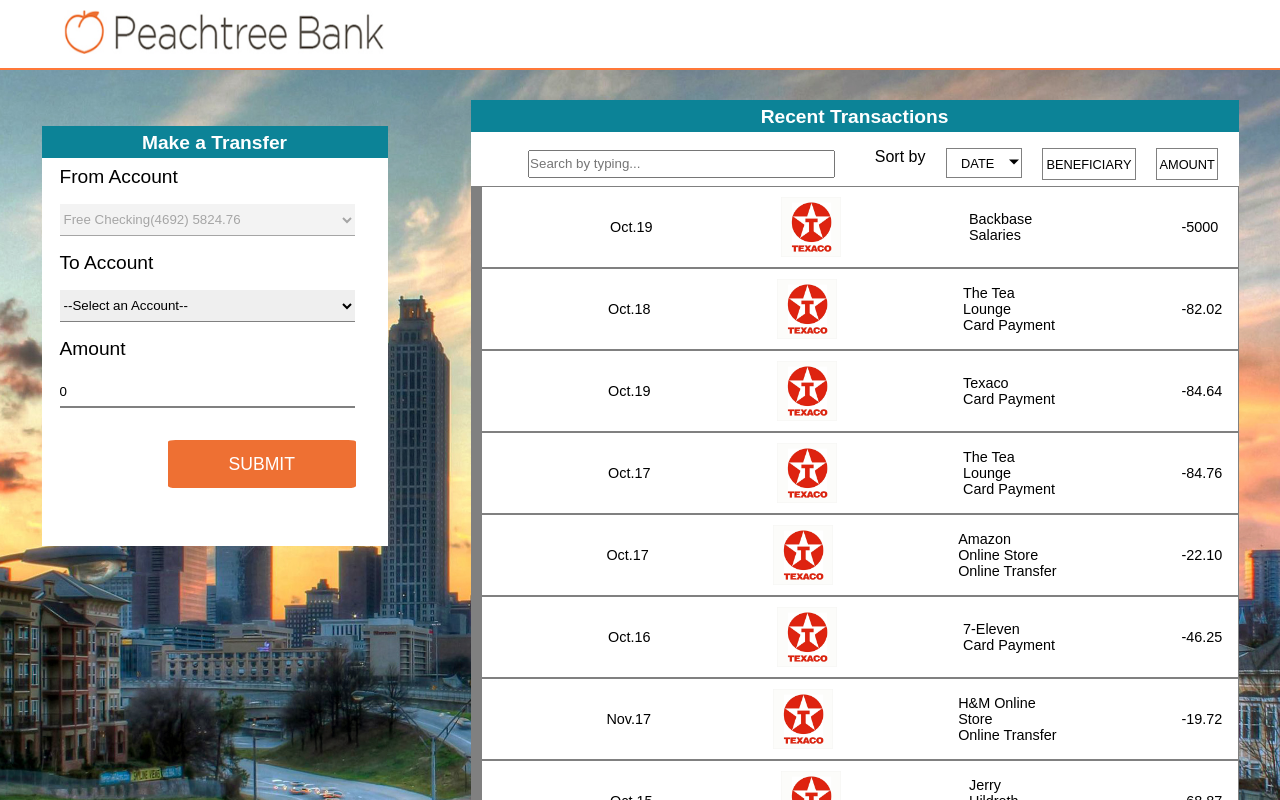
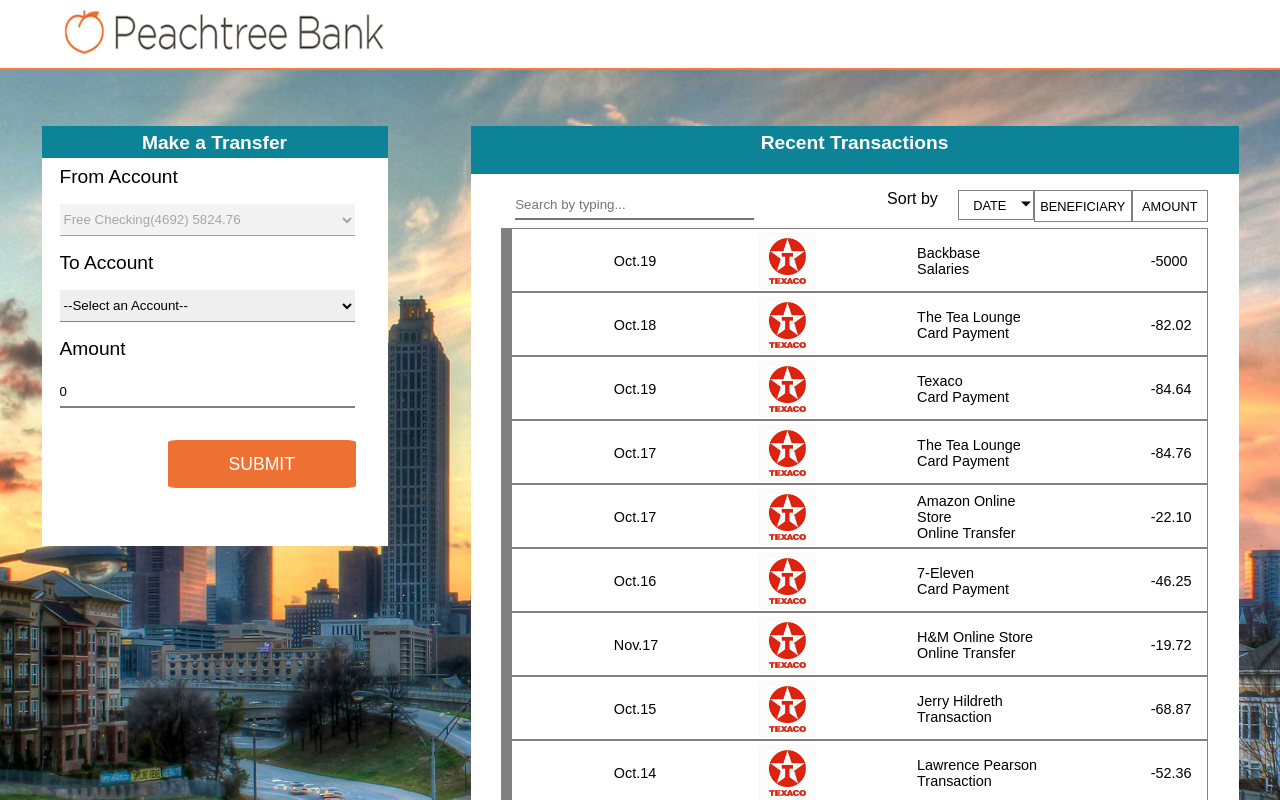
Before and after one commit to KevinPMoore/BackbaseApplication, a React (Create React App) app: page / in a window 1280 px wide. Shown: the top 800 px of the page. Built offline with nearby package versions, Linux system fonts and the light colour scheme; a web font is replaced by a local one.

Commit message:
full-screen styling for transactions component

```diff
--- a/src/App.css
+++ b/src/App.css
@@ -13,6 +13,8 @@
 
 @media screen and (min-width: 1025px) {
   main {
+    height: 100vh;
+    width: 100vw;
     padding-top: 60px;
     display: flex;
     flex-direction: row;
--- a/src/components/transactions/Transactions.css
+++ b/src/components/transactions/Transactions.css
@@ -37,6 +37,9 @@
     margin-bottom: 8px;
     margin-left: 15%;
     margin-right: 15%;
+    border-top: none;
+    border-left: none;
+    border-right: none;
 }
 
 .transactions-button-container {
@@ -105,14 +108,14 @@
     flex-direction: row;
     justify-content: space-between;
     flex-wrap: wrap;
-    min-height: 80px;
+    max-height: 60px;
     border: 1px solid grey;
     font-size: 0.8rem;
 }
 
 #vertical-bar {
     width: 8px;
-    height: 80px;
+    height: 60px;
     background-color: gray;
 }
 
@@ -190,8 +193,8 @@
     }
 
     .transaction-logo {
-        width: 60px;
-        height: 60px;
+        width: 48px;
+        height: 48px;
         margin-top: auto;
         margin-bottom: auto;
     }
@@ -231,9 +234,14 @@
 @media screen and (min-width: 1025px) {
     .Transactions {
         width: 60%;
-        height: 80%;
+        max-height: 832px;
+        margin-top: 66px;
     }
-    /* no changes here yet
+
+    .transactions-header {
+        height: 48px;
+    }
+
     .transactions-fieldset {
         flex-direction: row;
         justify-content: space-between;
@@ -243,6 +251,7 @@
 
     .transactions-search-container {
         width: 50%;
+        padding-right: 72px;
     }
 
     .transactions-search {
@@ -258,6 +267,12 @@
     .transactions-button-container {
         width: 50%;
         padding-top: 16px;
+        justify-content: flex-end;
+        margin-right: 4%;
+    }
+
+    .transactions-span {
+        margin-right: 20px;
     }
 
     .transactions-button {
@@ -281,16 +296,27 @@
     }
 
     .transactions-beneficiary {
-        width: 94px;
+        width: 98px;
     }
 
     .transactions-amount {
-        width: 62px;
+        width: 76px;
+    }
+
+    .transaction-item {
+        max-height: 64px;
+        width: 92%;
+        margin-left: auto;
+        margin-right: auto;
+    }
+
+    #vertical-bar {
+        height: 64px;
     }
 
     .transaction-logo {
-        width: 60px;
-        height: 60px;
+        width: 56px;
+        height: 56px;
         margin-top: auto;
         margin-bottom: auto;
     }
@@ -304,18 +330,19 @@
     }
 
     .transaction-date {
-        width: 42px;
+        width: 44px;
         margin-top: auto;
         margin-bottom: auto;
     }
 
     .transaction-info {
+        width: 132px;
         margin-top: auto;
         margin-bottom: auto;
     }
 
     .transaction-company {
-        width: 84px;
+        width: 132px;
     }
 
     .transaction-amount {
@@ -324,5 +351,5 @@
         margin-top: auto;
         margin-bottom: auto;
     }
-    */
+
 }
--- a/src/components/transfer/Transfer.css
+++ b/src/components/transfer/Transfer.css
@@ -64,7 +64,7 @@
     background-color: #ee7033;
     color: white;
     border: none;
-    border-radius: 4%;
+    border-radius: 5%;
 }
 
 .modal {
```
